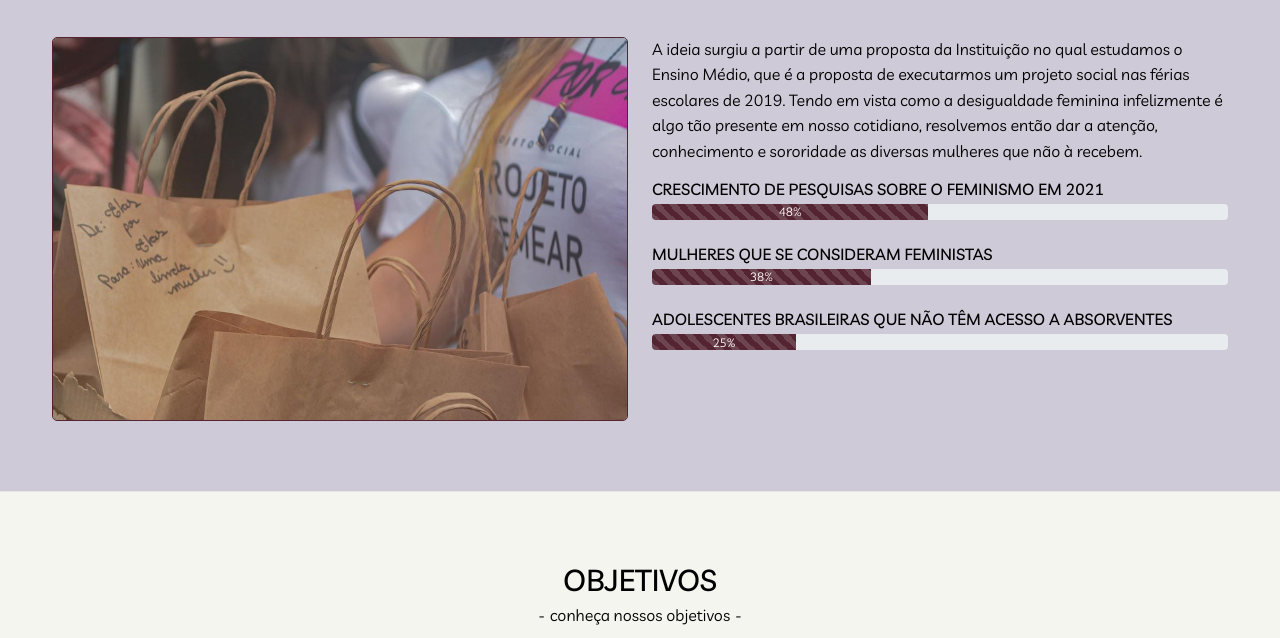
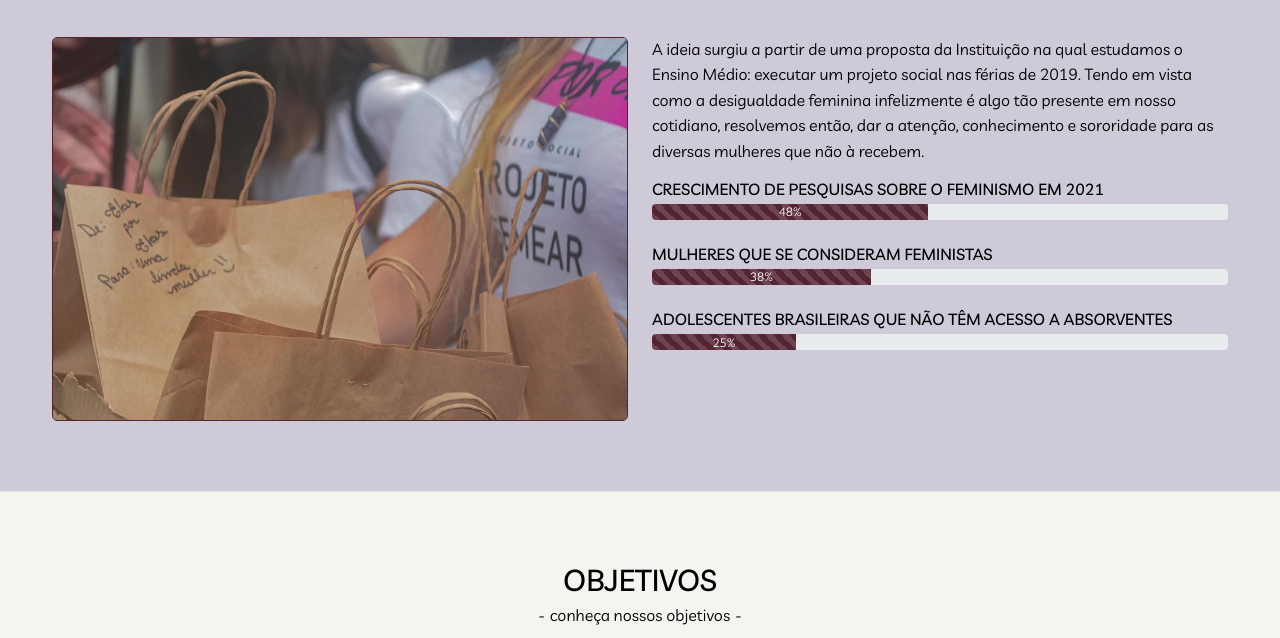
Before and after one commit to ElasPorElas/elasporelas, a plain HTML site: page index.html in a window 1280 px wide. Shown: the part 680-1318 px from the top of the page. Drawn offline with nearby package versions, Linux system fonts and the light colour scheme.

Commit message:
updated index 2.0

```diff
--- a/index.html
+++ b/index.html
@@ -35,7 +35,7 @@
                 <div class="collapse navbar-collapse" id="navbarNav">
                     <ul class="navbar-nav">
                         <li class="nav-item"><a class="nav-link" href="#inicio">Inicio</a></li>
-                        <li class="nav-item"><a class="nav-link" href="#sobre">Conheça-nos</a></li>
+                        <li class="nav-item"><a class="nav-link" href="#sobre">Sobre-nós</a></li>
                         <li class="nav-item"><a class="nav-link" href="#objetivos">Objetivos</a></li>
                         <li class="nav-item"><a class="nav-link" href="#eventos">Eventos</a></li>
                         <li class="nav-item"><a class="nav-link" href="#apoiadores">Apoie</a></li>
@@ -68,13 +68,10 @@
                         <img class="img2" src="images/qmSomos.jpg" alt="Image Description">
                     </div>
                     <div class="col-sm-6">
-                        <p>A ideia surgiu a partir de uma proposta da Instituição
-                            no qual estudamos o Ensino Médio, que é a proposta
-                            de executarmos um projeto social nas férias escolares de 2019.
-                            Tendo em vista como a desigualdade feminina
-                            infelizmente é algo tão presente em nosso cotidiano,
-                            resolvemos então dar a atenção, conhecimento e
-                            sororidade as diversas mulheres que não à recebem.</p>
+                        <p>A ideia surgiu a partir de uma proposta  da Instituição na qual estudamos o Ensino Médio:
+                            executar um projeto social nas férias de 2019. Tendo em vista como a desigualdade feminina
+                            infelizmente é algo tão presente em nosso cotidiano, resolvemos então, dar a atenção,
+                            conhecimento e sororidade para as diversas mulheres que não à recebem.</p>
                         <div class="progress-block">
                             <h4>Crescimento de pesquisas sobre o feminismo em 2021</h4>
                             <div class="progress">
```
